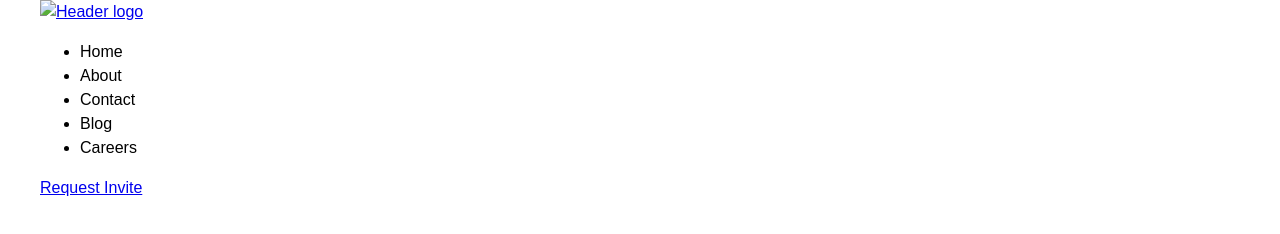
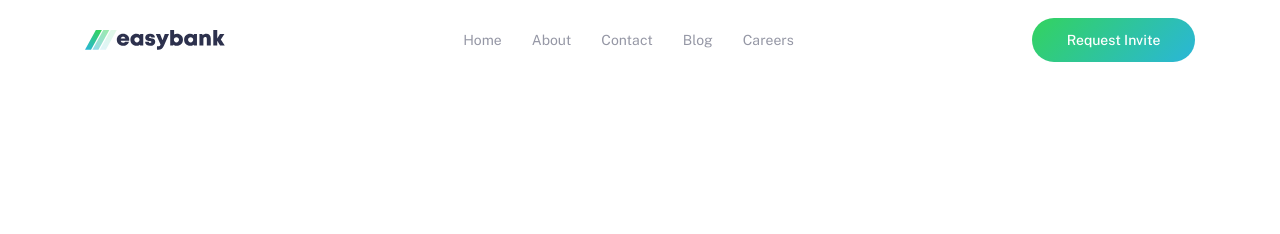
Before and after one commit to abdulatifkhan/easybank, a plain HTML site: page index.html in a window 1280 px wide. Drawn offline with nearby package versions, Linux system fonts and the light colour scheme; files that its build step writes are made by us from their sources.

Commit message:
Add header css styles

```diff
--- a/index.html
+++ b/index.html
@@ -8,18 +8,18 @@
 </head>
 <body>
   <header class="site-header">
-    <div class="container site-header--container">
-      <a class="site-header__logo-link" href="index.html">
-        <img class="site-header__logo-img" src="img/header-logo.svg" alt="Header logo" width="139" height="20">
+    <div class="container site-header__container">
+      <a class="site-header__link" href="index.html">
+        <img class="site-header__img" src="img/header-logo.svg" alt="Header logo" width="140" height="20">
       </a>
 
       <nav class="site-header__site-navbar site-navbar">
         <ul class="site-navbar__list">
-          <li class="site-navbar__iteam site-navbar__iteam--active">Home</li>
-          <li class="site-navbar__iteam">About</li>
-          <li class="site-navbar__iteam">Contact</li>
-          <li class="site-navbar__iteam">Blog</li>
-          <li class="site-navbar__iteam">Careers</li>
+          <li class="site-navbar__iteam site-navbar__iteam--active"><a class="site-navbar__link" href="index.html">Home</a></li>
+          <li class="site-navbar__iteam"><a class="site-navbar__link" href="#">About</a></li>
+          <li class="site-navbar__iteam"><a class="site-navbar__link" href="#">Contact</a></li>
+          <li class="site-navbar__iteam"><a class="site-navbar__link" href="#">Blog</a></li>
+          <li class="site-navbar__iteam"><a class="site-navbar__link" href="#">Careers</a></li>
         </ul>
       </nav>
 
@@ -27,8 +27,6 @@
     </div>
   </header>
 
-
-
   <script src="js/main.js"></script>
 </body>
 </html>
--- a/scss/_fonts.scss
+++ b/scss/_fonts.scss
@@ -0,0 +1,21 @@
+@font-face {
+  font-family: "Public Sans";
+  font-style: normal;
+  font-weight: 100;
+  src: url("../fonts/public-sans-v4-latin-100.woff2") format("woff2"),
+       url("../fonts/public-sans-v4-latin-100.woff") format("woff");
+}
+@font-face {
+  font-family: "Public Sans";
+  font-style: normal;
+  font-weight: 400;
+  src: url("../fonts/public-sans-v4-latin-regular.woff2") format("woff2"),
+       url("../fonts/public-sans-v4-latin-regular.woff") format("woff");
+}
+@font-face {
+  font-family: "Public Sans";
+  font-style: normal;
+  font-weight: 500;
+  src: url("../fonts/public-sans-v4-latin-500.woff2") format("woff2"),
+       url("../fonts/public-sans-v4-latin-500.woff") format("woff");
+}
--- a/scss/_general.scss
+++ b/scss/_general.scss
@@ -14,7 +14,7 @@ body {
   height: 100%;
   padding: 0;
   margin: 0;
-  font-family: "Arial", sans-serif;
+  font-family: "Public Sans", "Arial", sans-serif;
   font-size: 16px;
   line-height: 1.5;
 }
--- a/scss/blocks/_blocks-all.scss
+++ b/scss/blocks/_blocks-all.scss
@@ -1,2 +1,5 @@
 @import "visually-hidden";
 @import "container";
+@import "header";
+@import "navbar";
+@import "button";
--- /dev/null
+++ b/scss/blocks/_button.scss
@@ -0,0 +1,16 @@
+.button {
+  padding: 8px 16px;
+  font-weight: 500;
+  font-size: 14px;
+  line-height: 28px;
+  text-transform: capitalize;
+  text-align: center;
+  min-width: 163px;
+  max-width: 100%;
+  white-space: nowrap;
+  color: #ffffff;
+  background-color: #33d35e;
+  background-image: linear-gradient(135deg, #33d35e 0%, #2ab6d9 100%);
+  border-radius: 22px;
+  text-decoration: none;
+}
--- a/scss/blocks/_container.scss
+++ b/scss/blocks/_container.scss
@@ -1,7 +1,7 @@
 .container {
-  max-width: 1230px;
-  padding-left: 15px;
-  padding-right: 15px;
+  max-width: 1150px;
+  padding-left: 20px;
+  padding-right: 20px;
   margin-left: auto;
   margin-right: auto;
 }
--- /dev/null
+++ b/scss/blocks/_header.scss
@@ -0,0 +1,26 @@
+.site-header {
+  max-width: 100%;
+  left: 0;
+  right: 0;
+  position: fixed;
+  z-index: 50;
+  background-color: #fff;
+}
+
+.site-header__container {
+  display: flex;
+  align-items: center;
+  justify-content: space-between;
+}
+
+.site-header__link {
+  display: inline-block;
+  width: 140px;
+  height: 20px;
+}
+
+.site-header__img {
+  display: block;
+  width: 140px;
+  height: 20px;
+}
--- /dev/null
+++ b/scss/blocks/_navbar.scss
@@ -0,0 +1,61 @@
+.site-header__site-navbar {
+  max-width: 756px;
+  margin-right: 15px;
+  margin-left: 15px;
+}
+
+.site-navbar__list {
+  margin: 0;
+  padding: 0;
+  list-style-type: none;
+  display: flex;
+  align-items: center;
+  justify-content: space-between;
+}
+
+.site-navbar__iteam {
+  margin-right: 15px;
+  margin-left: 15px;
+}
+
+.site-navbar__link {
+  position: relative;
+  z-index: 1;
+  display: block;
+  padding-top: 32px;
+  padding-bottom: 32px;
+  font-size: 14px;
+  line-height: 16px;
+  transition: opacity 0.3s ease;
+  &:hover {
+    color: #2d314d;
+  }
+  &:hover::after {
+    position: absolute;
+    left: 0;
+    bottom: 0;
+    height: 4px;
+    width: 100%;
+    content: "";
+    background-color: #33d35e;
+    background-image: linear-gradient(135deg, #33d35e 0%, #2ab6d9 100%);
+    background-size: cover;
+    background-repeat: no-repeat;
+    background-position: center center;
+    transition: opacity 0.3s ease;
+  }
+
+  // &:hover {
+  //   top: 0;
+  //   display: block;
+  //   height: 4px;
+  //   width: 100%;
+  //   background-color: #33d35e;
+  //   background-image: linear-gradient(135deg, #33d35e 0%, #2ab6d9 100%);
+  // }
+}
+
+.site-navbar__link {
+  color: #9597a5;
+  text-decoration: none;
+}
```
Also changed, not shown: css/main.css (added), img/header-logo.svg (added), 1 other file.
